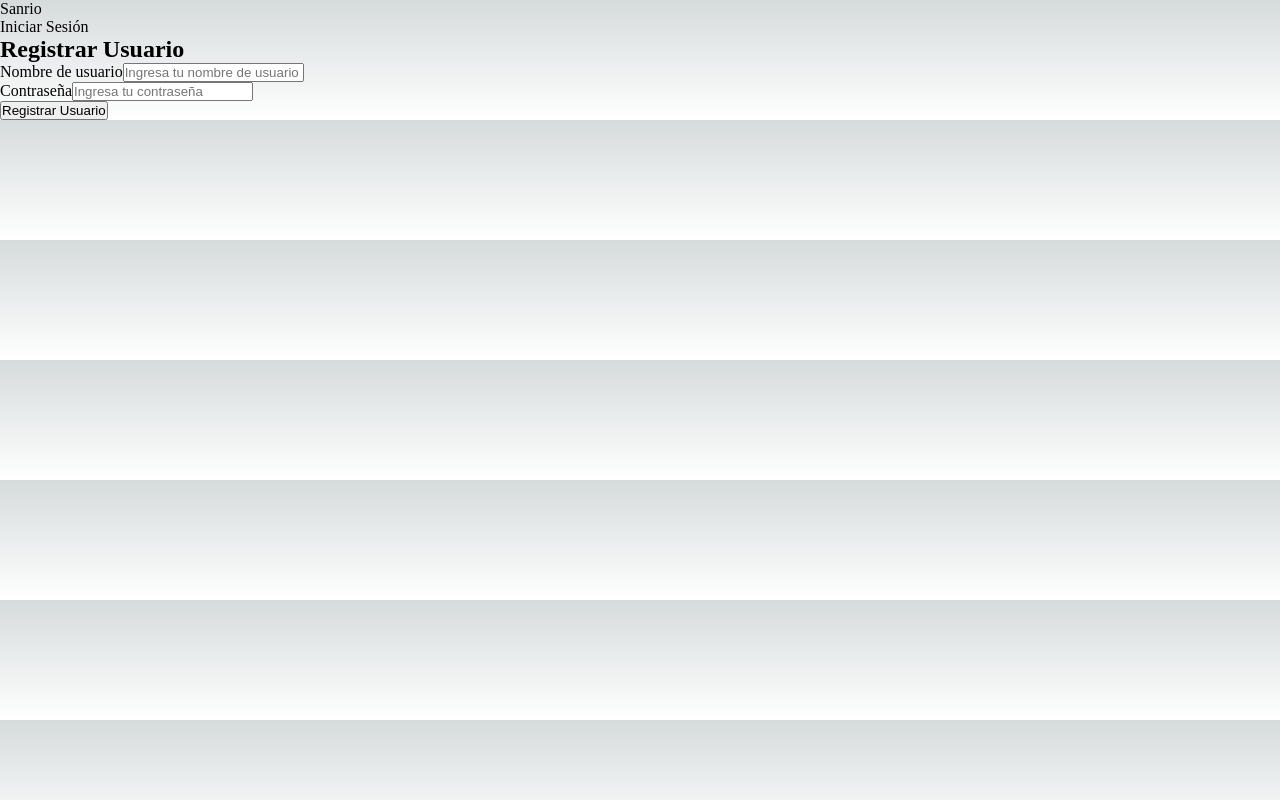
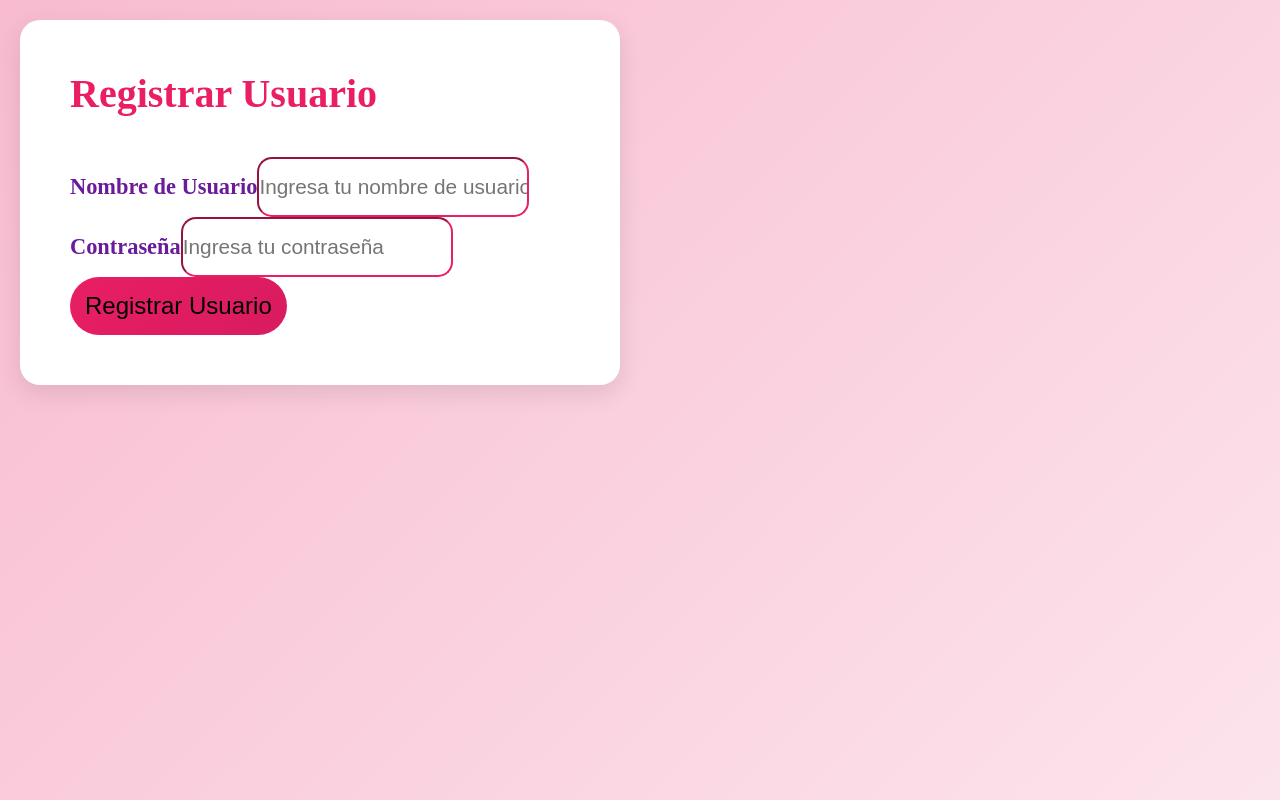
Before and after one commit to Pukyx/EVAMK, a Next.js app: page /Usuario in a window 1280 px wide. Built offline with nearby package versions, Linux system fonts and the light colour scheme.

Commit message:
Diseño
Usuario

```diff
--- a/src/pages/Usuario.tsx
+++ b/src/pages/Usuario.tsx
@@ -1,8 +1,7 @@
 import { registrarUsuario } from "@/Firebase/Promesas";
 import { useRouter } from "next/router";
 import React, { useState } from "react";
-import { Container, Row, Col, Form, Button, Navbar, Nav } from "react-bootstrap";
-import Link from "next/link";
+import { Container, Form, Button } from "react-bootstrap";
 
 export const Usuario = () => {
   const [username, setUsername] = useState("");
@@ -21,64 +20,97 @@ export const Usuario = () => {
   };
 
   return (
-    <>
-      {/* Barra de navegación */}
-      <Navbar bg="dark" variant="dark">
-        <Container>
-          <Navbar.Brand as="div">
-            <Link href="/" passHref>
-              Sanrio
-            </Link>
-          </Navbar.Brand>
-          <Nav className="me-auto">
-            <Nav.Link as="div">
-              <Link href="/Login" passHref>
-                Iniciar Sesión
-              </Link>
-            </Nav.Link>
-          </Nav>
-        </Container>
-      </Navbar>
-
-      {/* Formulario de registro */}
-      <Container className="d-flex justify-content-center align-items-center min-vh-100">
-        <Row className="w-100">
-          <Col xs={12} sm={8} md={6} lg={4} className="mx-auto">
-            <div className="text-center mb-4">
-              <h2>Registrar Usuario</h2>
-            </div>
+    <Container
+      fluid
+      className="d-flex justify-content-center align-items-center"
+      style={{
+        minHeight: "100vh",
+        background: "linear-gradient(135deg, #f8bbd0, #fce4ec)",
+        padding: "20px",
+      }}
+    >
+      <div
+        style={{
+          maxWidth: "600px", // Ancho ajustado
+          width: "100%",
+          background: "#fff",
+          padding: "50px",
+          borderRadius: "20px",
+          boxShadow: "0 8px 25px rgba(0, 0, 0, 0.1)",
+        }}
+      >
+        <h2
+          className="text-center"
+          style={{
+            color: "#e91e63",
+            fontWeight: "bold",
+            fontFamily: "'Merriweather', serif",
+            marginBottom: "40px",
+            fontSize: "2.5rem",
+          }}
+        >
+          Registrar Usuario
+        </h2>
         <Form>
-              <Form.Group className="mb-3">
-                <Form.Label>Nombre de usuario</Form.Label>
+          {/* Campo de nombre de usuario */}
+          <Form.Group className="mb-5">
+            <Form.Label style={{ color: "#6a1b9a", fontWeight: "bold", fontSize: "1.4rem" }}>
+              Nombre de Usuario
+            </Form.Label>
             <Form.Control
               type="text"
               placeholder="Ingresa tu nombre de usuario"
               onChange={(e) => setUsername(e.currentTarget.value)}
+              style={{
+                borderColor: "#e91e63",
+                borderRadius: "15px",
+                height: "60px",
+                fontSize: "1.3rem",
+                color: "#6a1b9a", // Color del texto
+              }}
+              className="placeholder-purple" // Clase para personalizar el placeholder
             />
           </Form.Group>
 
-              <Form.Group className="mb-3">
-                <Form.Label>Contraseña</Form.Label>
+          {/* Campo de contraseña */}
+          <Form.Group className="mb-5">
+            <Form.Label style={{ color: "#6a1b9a", fontWeight: "bold", fontSize: "1.4rem" }}>
+              Contraseña
+            </Form.Label>
             <Form.Control
               type="password"
               placeholder="Ingresa tu contraseña"
               onChange={(e) => setPassword(e.currentTarget.value)}
+              style={{
+                borderColor: "#e91e63",
+                borderRadius: "15px",
+                height: "60px",
+                fontSize: "1.3rem",
+                color: "#6a1b9a", // Color del texto
+              }}
+              className="placeholder-purple" // Clase para personalizar el placeholder
             />
           </Form.Group>
 
+          {/* Botón de registro */}
           <Button
             variant="primary"
             type="button"
-                className="w-100"
+            className="w-100 shadow"
             onClick={handleRegistrar}
+            style={{
+              background: "linear-gradient(135deg, #e91e63, #d81b60)",
+              border: "none",
+              borderRadius: "30px",
+              fontSize: "1.5rem",
+              padding: "15px",
+            }}
           >
             Registrar Usuario
           </Button>
         </Form>
-          </Col>
-        </Row>
+      </div>
     </Container>
-    </>
   );
 };
 
```
Lines whose indentation alone changed are shown as unchanged.
